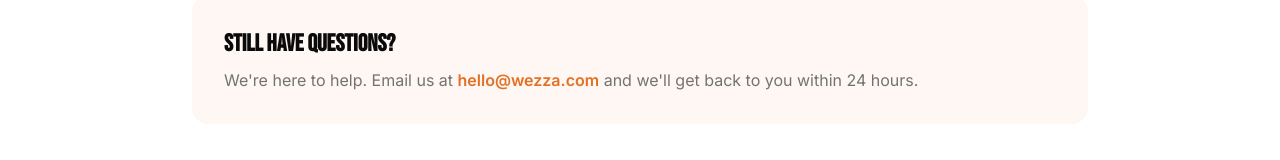
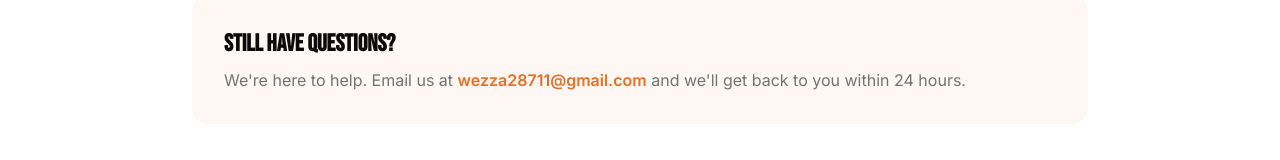
Before and after one commit to mickelsamuel/WEZZA, a Next.js app: page /contact in a window 1280 px wide. Shown: the part 949-1109 px from the top of the page. Built offline with nearby package versions, Linux system fonts and the light colour scheme; no server answers.

Commit message:
changed email in contact page

```diff
--- a/app/(store)/contact/page.tsx
+++ b/app/(store)/contact/page.tsx
@@ -100,7 +100,7 @@ export default function ContactPage() {
           <p className="mt-2 text-muted-foreground">
             We're here to help. Email us at{" "}
             <a href="mailto:hello@wezza.com" className="font-semibold text-brand-orange hover:underline">
-              hello@wezza.com
+              wezza28711@gmail.com
             </a>{" "}
             and we'll get back to you within 24 hours.
           </p>
```
Also changed, not shown: 1 other file (tests, documents, lock files or other folders).
